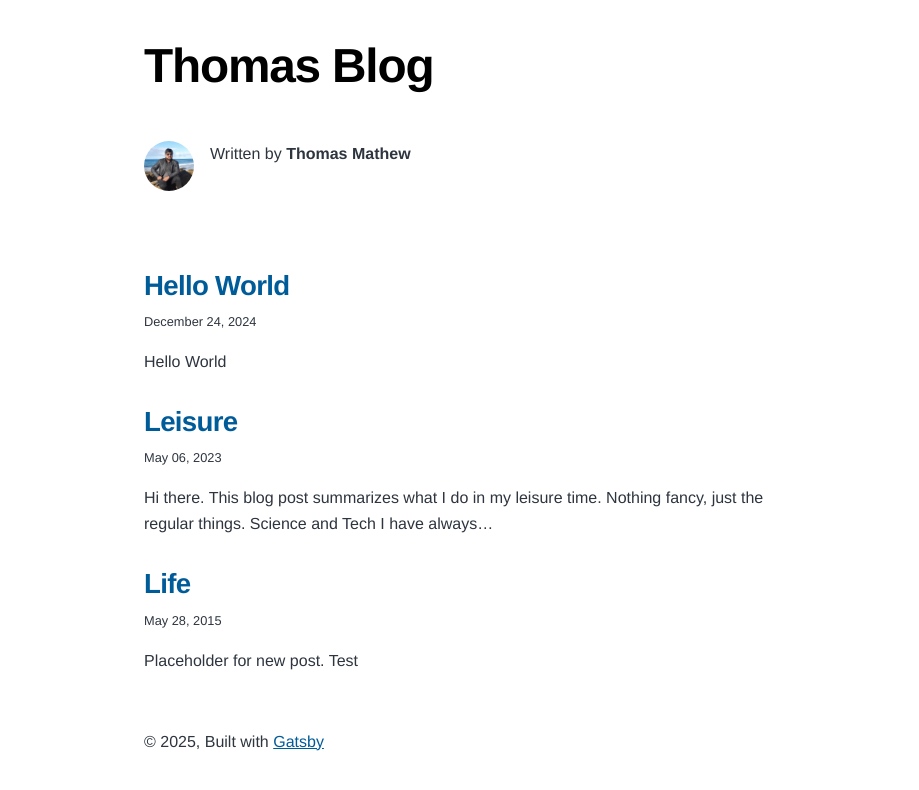
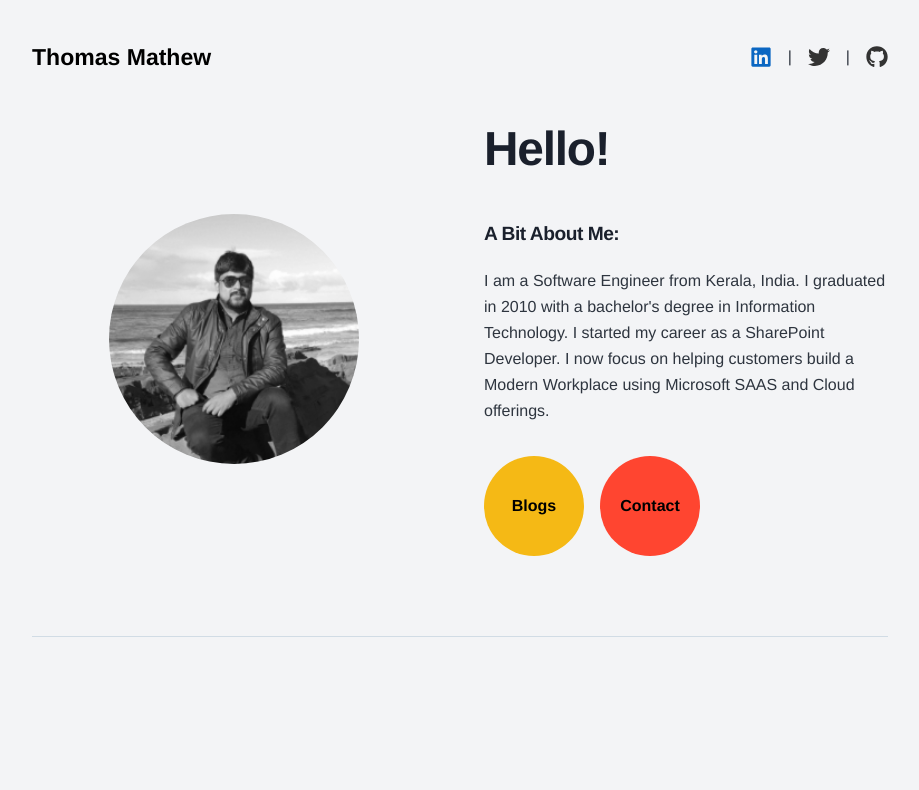
Before and after one commit to thomas6188/blog, a Gatsby site: page / in a window 1280 px wide. Shown: the whole page, without its empty margins (180-1099 px from the left). Built offline with nearby package versions, Linux system fonts and the light colour scheme; Gatsby itself is replaced by a stand-in of ours.

Commit message:
Blog redesign - Initial Commit

```diff
--- a/gatsby-config.js
+++ b/gatsby-config.js
@@ -9,7 +9,7 @@
  */
 module.exports = {
   siteMetadata: {
-    title: `Thomas Blog`,
+    title: `Thomas Mathew`,
     author: {
       name: `Thomas Mathew`,
       summary: `who lives and works in Trivandrum, Kerala.`,
--- a/gatsby-node.js
+++ b/gatsby-node.js
@@ -50,7 +50,7 @@ exports.createPages = async ({ graphql, actions, reporter }) => {
       const nextPostId = index === posts.length - 1 ? null : posts[index + 1].id
 
       createPage({
-        path: post.fields.slug,
+        path: `/blog${post.fields.slug}`,
         component: blogPost,
         context: {
           id: post.id,
--- a/package.json
+++ b/package.json
@@ -24,7 +24,8 @@
     "gh-pages": "^6.2.0",
     "prismjs": "^1.29.0",
     "react": "^18.1.0",
-    "react-dom": "^18.1.0"
+    "react-dom": "^18.1.0",
+    "react-icons": "^5.5.0"
   },
   "devDependencies": {
     "prettier": "^2.8.8"
--- a/src/components/layout.js
+++ b/src/components/layout.js
@@ -1,33 +1,38 @@
 import * as React from "react"
 import { Link } from "gatsby"
+import { FaLinkedin, FaTwitter, FaXTwitter, FaGithub } from "react-icons/fa"
 
 const Layout = ({ location, title, children }) => {
   const rootPath = `${__PATH_PREFIX__}/`
   const isRootPath = location.pathname === rootPath
   let header
 
-  if (isRootPath) {
-    header = (
-      <h1 className="main-heading">
-        <Link to="/blog">{title}</Link>
-      </h1>
-    )
-  } else {
-    header = (
-      <Link className="header-link-home" to="/blog">
-        {title}
-      </Link>
-    )
-  }
+  header = (
+    <div className="landing-header">
+      <div className="header-title">
+        <Link to="/">{title} <span style={{ fontWeight: 'normal', fontSize: '0.8em' }}></span></Link>
+      </div>
+      <nav className="header-nav">
+        <a href="https://linkedin.com/in/thomas6188" target="_blank" rel="noopener noreferrer" aria-label="LinkedIn">
+          <FaLinkedin color="#0a66c2" size={22} />
+        </a> |
+        <a href="https://twitter.com/thomas6188" target="_blank" rel="noopener noreferrer" aria-label="Twitter">
+          <FaTwitter color="#333" size={22} />
+        </a> |
+        <a href="https://github.com/thomas6188" target="_blank" rel="noopener noreferrer" aria-label="GitHub">
+          <FaGithub color="#333" size={22} />
+        </a>
+      </nav>
+    </div>
+  )
 
   return (
     <div className="global-wrapper" data-is-root-path={isRootPath}>
       <header className="global-header">{header}</header>
       <main>{children}</main>
-      <footer>
-        © {new Date().getFullYear()}, Built with
-        {` `}
-        <a href="https://www.gatsbyjs.com">Gatsby</a>
+      <footer className="landing-footer">
+        <div className="footer-column">
+        </div>
       </footer>
     </div>
   )
--- a/src/pages/index.js
+++ b/src/pages/index.js
@@ -1,94 +1,62 @@
 import * as React from "react"
 import { Link, graphql } from "gatsby"
+import { StaticImage } from "gatsby-plugin-image"
 
-import Bio from "../components/bio"
 import Layout from "../components/layout"
 import Seo from "../components/seo"
 
-const BlogIndex = ({ data, location }) => {
+const LandingPage = ({ data, location }) => {
   const siteTitle = data.site.siteMetadata?.title || `Title`
-  const posts = data.allMarkdownRemark.nodes
-
-  if (posts.length === 0) {
-    return (
-      <Layout location={location} title={siteTitle}>
-        <Bio />
-        <p>
-          No blog posts found. Add markdown posts to "content/blog" (or the
-          directory you specified for the "gatsby-source-filesystem" plugin in
-          gatsby-config.js).
-        </p>
-      </Layout>
-    )
-  }
 
   return (
     <Layout location={location} title={siteTitle}>
-      <Bio />
-      <ol style={{ listStyle: `none` }}>
-        {posts.map(post => {
-          const title = post.frontmatter.title || post.fields.slug
-
-          return (
-            <li key={post.fields.slug}>
-              <article
-                className="post-list-item"
-                itemScope
-                itemType="http://schema.org/Article"
-              >
-                <header>
-                  <h2>
-                  <Link to={`/blog${post.fields.slug}`} itemProp="url">
-                      <span itemProp="headline">{title}</span>
-                    </Link>
-                  </h2>
-                  <small>{post.frontmatter.date}</small>
-                </header>
-                <section>
-                  <p
-                    dangerouslySetInnerHTML={{
-                      __html: post.frontmatter.description || post.excerpt,
-                    }}
-                    itemProp="description"
-                  />
-                </section>
-              </article>
-            </li>
-          )
-        })}
-      </ol>
+      <div className="hero-section">
+        <div className="hero-image-container">
+          <StaticImage
+            className="hero-image"
+            layout="fixed"
+            formats={["auto", "webp", "avif"]}
+            src="../images/profile-pic.png"
+            width={250}
+            height={250}
+            quality={100}
+            alt="Profile picture"
+          />
+        </div>
+        <div className="hero-content">
+          <h3 className="hero-title">Hello!</h3>
+          <div className="hero-bio">
+            {/* <h3> Welcome to my personal blog 🙂</h3> */}
+            <h5>A Bit About Me:</h5>
+            <p>
+              I am a Software Engineer from Kerala, India. I graduated in 2010 with a bachelor's degree in Information Technology.
+              I started my career as a SharePoint Developer. I now focus on helping customers build a Modern Workplace using Microsoft SAAS and Cloud offerings.
+            </p>
+          </div>
+          <div className="action-buttons">
+            <Link to="/blogs" className="circle-button btn-yellow">
+              Blogs
+            </Link>
+            <Link to="/contact" className="circle-button btn-red">
+              Contact
+            </Link>
+          </div>
+        </div>
+      </div>
     </Layout>
   )
 }
 
-export default BlogIndex
+export default LandingPage
 
-/**
- * Head export to define metadata for the page
- *
- * See: https://www.gatsbyjs.com/docs/reference/built-in-components/gatsby-head/
- */
-export const Head = () => <Seo title="All posts" />
+export const Head = () => <Seo title="Home" />
 
 export const pageQuery = graphql`
-  {
+  query {
     site {
       siteMetadata {
         title
       }
     }
-    allMarkdownRemark(sort: { frontmatter: { date: DESC } }) {
-      nodes {
-        excerpt
-        fields {
-          slug
-        }
-        frontmatter {
-          date(formatString: "MMMM DD, YYYY")
-          title
-          description
-        }
-      }
-    }
   }
 `
--- a/src/style.css
+++ b/src/style.css
@@ -11,7 +11,7 @@
   --maxWidth-3xl: 48rem;
   --maxWidth-4xl: 56rem;
   --maxWidth-full: "100%";
-  --maxWidth-wrapper: var(--maxWidth-2xl);
+  --maxWidth-wrapper: var(--maxWidth-4xl);
   --spacing-px: "1px";
   --spacing-0: 0;
   --spacing-1: 0.25rem;
@@ -27,8 +27,8 @@
   --spacing-20: 5rem;
   --spacing-24: 6rem;
   --spacing-32: 8rem;
-  --fontFamily-sans: "Jost",Helvetica Neue,Helvetica,Arial,sans-serif;
-  --fontFamily-serif: "Jost",Helvetica Neue,Helvetica,Arial,sans-serif;
+  --fontFamily-sans: "Jost", Helvetica Neue, Helvetica, Arial, sans-serif;
+  --fontFamily-serif: "Jost", Helvetica Neue, Helvetica, Arial, sans-serif;
   --font-body: var(--fontFamily-serif);
   --font-heading: var(--fontFamily-sans);
   --fontWeight-normal: 400;
@@ -75,6 +75,7 @@ body {
   font-family: var(--font-body);
   font-size: var(--fontSize-1);
   color: var(--color-text);
+  background-color: #f3f4f6;
 }
 
 footer {
@@ -137,16 +138,16 @@ h6 {
   font-size: var(--fontSize-1);
 }
 
-h1 > a {
+h1>a {
   color: inherit;
   text-decoration: none;
 }
 
-h2 > a,
-h3 > a,
-h4 > a,
-h5 > a,
-h6 > a {
+h2>a,
+h3>a,
+h4>a,
+h5>a,
+h6>a {
   text-decoration: none;
   color: inherit;
 }
@@ -177,7 +178,7 @@ ol li {
   margin-bottom: calc(var(--spacing-8) / 2);
 }
 
-li > p {
+li>p {
   margin-bottom: calc(var(--spacing-8) / 2);
 }
 
@@ -185,7 +186,7 @@ li *:last-child {
   margin-bottom: var(--spacing-0);
 }
 
-li > ul {
+li>ul {
   margin-left: var(--spacing-8);
   margin-top: calc(var(--spacing-8) / 2);
 }
@@ -201,12 +202,12 @@ blockquote {
   margin-bottom: var(--spacing-8);
 }
 
-blockquote > :last-child {
+blockquote> :last-child {
   margin-bottom: var(--spacing-0);
 }
 
-blockquote > ul,
-blockquote > ol {
+blockquote>ul,
+blockquote>ol {
   list-style-position: inside;
 }
 
@@ -256,6 +257,15 @@ a:focus {
 .post-list-item {
   margin-bottom: var(--spacing-8);
   margin-top: var(--spacing-8);
+  background-color: white;
+  padding: var(--spacing-6);
+  border-radius: 0.5rem;
+  box-shadow: 0 1px 3px 0 rgba(0, 0, 0, 0.1), 0 1px 2px 0 rgba(0, 0, 0, 0.06);
+  transition: box-shadow 0.3s ease-in-out;
+}
+
+.post-list-item:hover {
+  box-shadow: 0 4px 6px -1px rgba(0, 0, 0, 0.1), 0 2px 4px -1px rgba(0, 0, 0, 0.06);
 }
 
 .post-list-item p {
@@ -320,8 +330,163 @@ a:focus {
     padding: var(--spacing-0) var(--spacing-0) var(--spacing-0) var(--spacing-4);
     margin-left: var(--spacing-0);
   }
+
   ul,
   ol {
     list-style-position: inside;
   }
 }
+
+/* Landing Page Styles */
+
+.landing-header {
+  display: flex;
+  justify-content: space-between;
+  align-items: center;
+  margin-bottom: var(--spacing-12);
+  font-family: var(--font-heading);
+}
+
+.header-title a {
+  font-weight: var(--fontWeight-black);
+  font-size: var(--fontSize-3);
+  color: var(--color-heading-black);
+  text-decoration: none;
+}
+
+.header-nav {
+  font-size: var(--fontSize-1);
+}
+
+.header-nav a {
+  color: var(--color-text);
+  text-decoration: none;
+  margin: 0 var(--spacing-2);
+}
+
+.hero-section {
+  display: flex;
+  align-items: center;
+  justify-content: center;
+  gap: var(--spacing-12);
+  margin-bottom: var(--spacing-20);
+}
+
+.hero-image-container {
+  flex: 1;
+  display: flex;
+  justify-content: center;
+}
+
+.hero-image {
+  border-radius: 50%;
+  filter: grayscale(100%);
+}
+
+.hero-content {
+  flex: 1;
+}
+
+.hero-title {
+  font-size: var(--fontSize-7);
+  font-weight: var(--fontWeight-black);
+  margin-bottom: var(--spacing-4);
+  margin-top: 0;
+}
+
+.hero-bio h3 {
+  font-size: var(--fontSize-2);
+  margin-bottom: var(--spacing-2);
+}
+
+.action-buttons {
+  display: flex;
+  gap: var(--spacing-4);
+  margin-top: var(--spacing-8);
+}
+
+.circle-button {
+  display: flex;
+  align-items: center;
+  justify-content: center;
+  width: 100px;
+  height: 100px;
+  border-radius: 50%;
+  text-decoration: none;
+  color: black;
+  font-weight: var(--fontWeight-bold);
+  font-family: var(--font-heading);
+  transition: transform 0.2s;
+}
+
+.circle-button:hover {
+  transform: scale(1.05);
+}
+
+.btn-yellow {
+  background-color: #f5b915;
+}
+
+.btn-red {
+  background-color: #ff4530;
+}
+
+.landing-footer {
+  display: flex;
+  justify-content: space-between;
+  border-top: 1px solid var(--color-accent);
+  padding-top: var(--spacing-8);
+  font-size: var(--fontSize-0);
+}
+
+.footer-column {
+  flex: 1;
+}
+
+.footer-column strong {
+  display: block;
+  margin-bottom: var(--spacing-1);
+}
+
+@media (max-width: 768px) {
+  .hero-section {
+    flex-direction: column;
+    text-align: center;
+  }
+
+  .landing-header {
+    flex-direction: column;
+    gap: var(--spacing-4);
+  }
+
+  .action-buttons {
+    justify-content: center;
+  }
+
+  .landing-footer {
+    flex-direction: column;
+    gap: var(--spacing-8);
+    text-align: center;
+  }
+}
+
+/* Social Icons */
+
+.header-nav {
+  display: flex;
+  align-items: center;
+  gap: var(--spacing-4);
+}
+
+.header-nav a {
+  display: flex;
+  align-items: center;
+  justify-content: center;
+  transition: transform 0.2s;
+  margin: 0;
+  /* Reset margin */
+}
+
+.header-nav a:hover {
+  transform: scale(1.1);
+}
```
Also changed, not shown: src/pages/blogs.js (added, +94 -0 lines), 1 other file.
